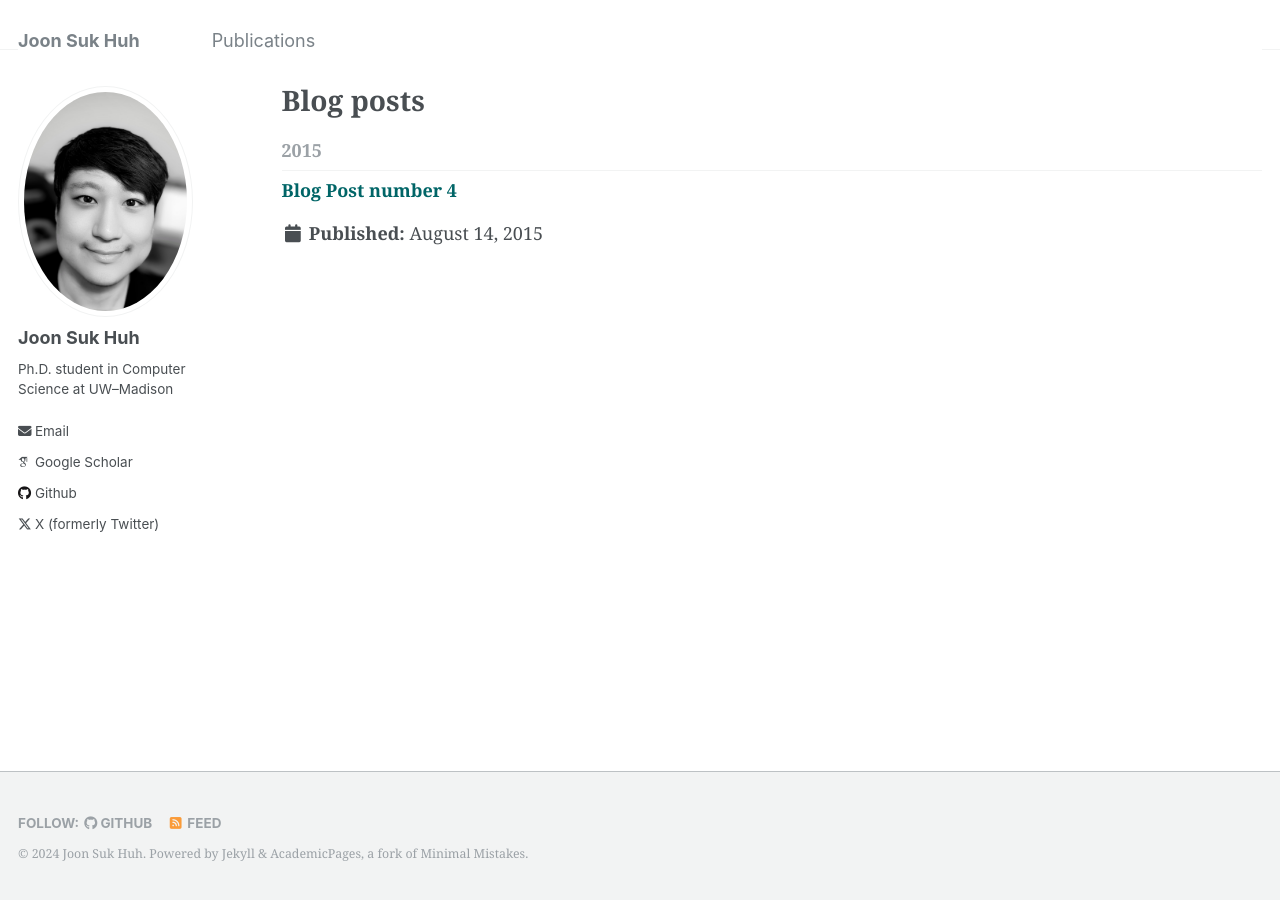
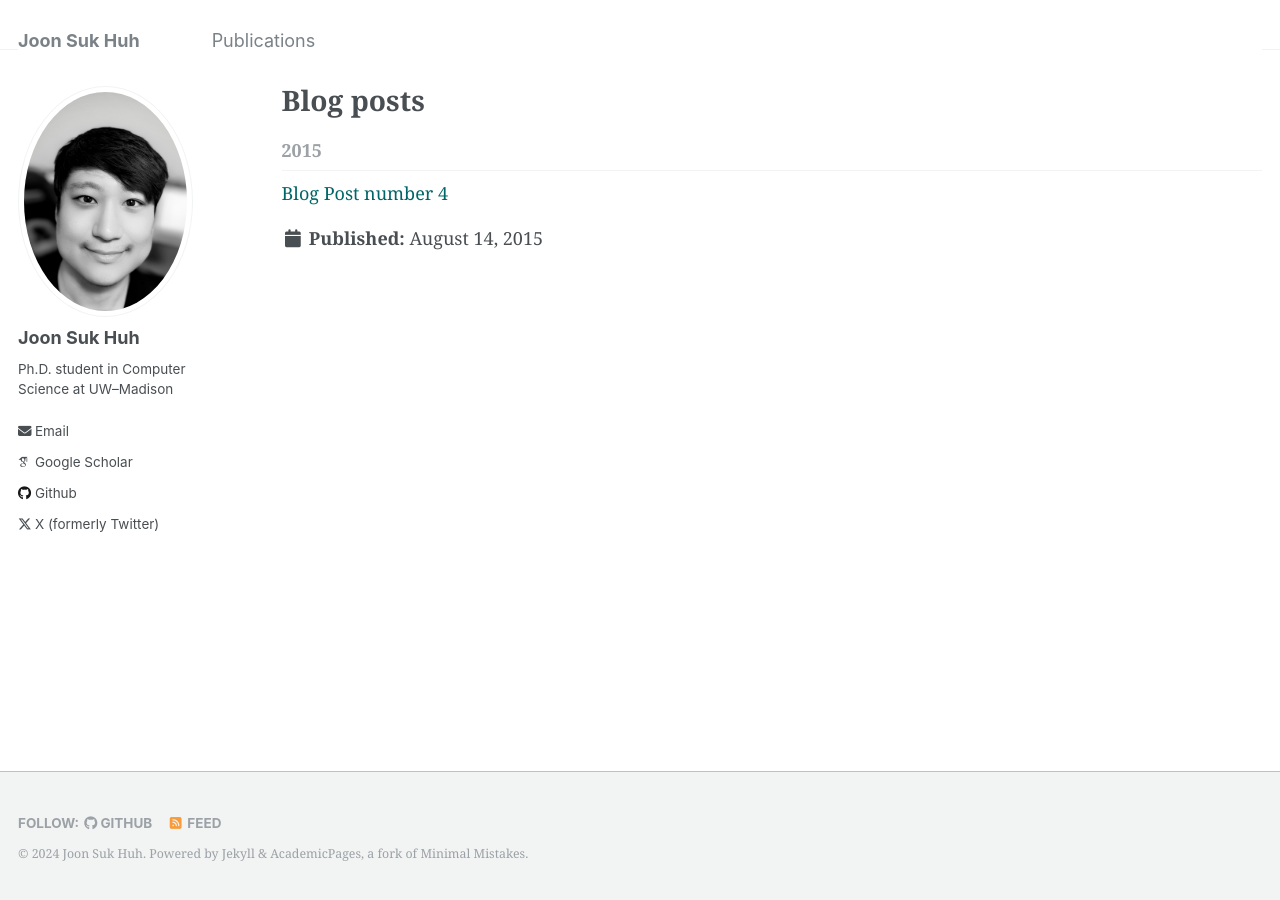
Before and after one commit to joon-huh/joon-huh.github.io, a Jekyll site: the page built from _pages/year-archive.html, in a window 1280 px wide. Built offline with Jekyll 4.4.1, drawn with Linux system fonts in a browser that asks for light colours; some web fonts are replaced.

Commit message:
publications added

```diff
--- a/_includes/archive-single.html
+++ b/_includes/archive-single.html
@@ -26,9 +26,9 @@
       </div>
     {% endif %}
 
-    <h3 class="archive__item-title" itemprop="headline">
+    <p class="archive__item-title" itemprop="headline">
         {{ title }}
-    </h3>
+    </p>
 
     {% if post.collection == 'teaching' %}
       <p> {{ post.type }}, <i>{{ post.venue }}</i>, {{ post.date | default: "1900-01-01" | date: "%Y" }} </p>
--- a/_sass/_archive.scss
+++ b/_sass/_archive.scss
@@ -43,6 +43,7 @@
   margin-bottom: 0;//2em;
   font-family: $serif; // $sans-serif-narrow;
   color: $xing-color;
+  font-size: $type-size-5;
 
   a + a {
     opacity: 0.5;
```
